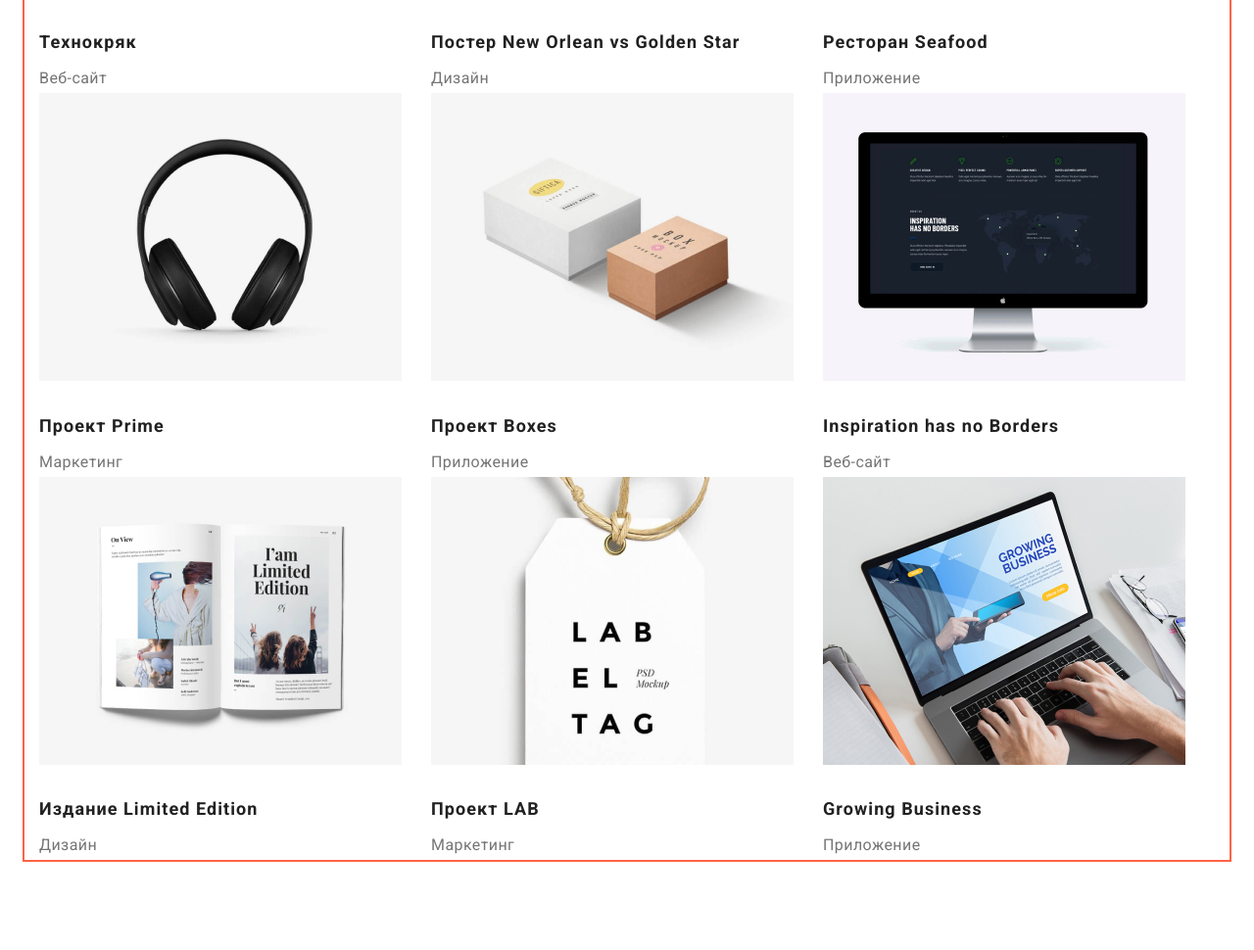
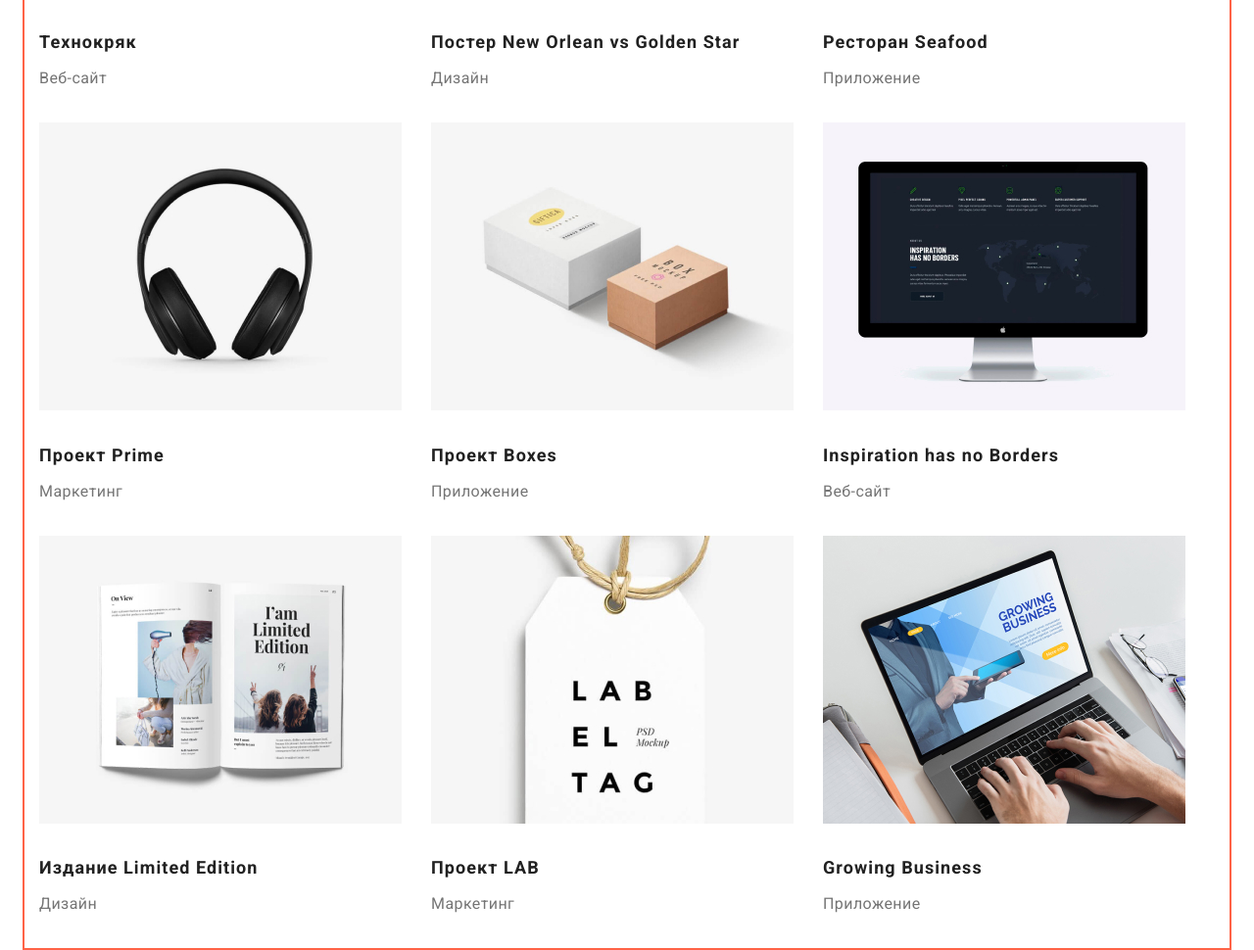
Before and after one commit to tetiana129/goit-markup-hw-03, a plain HTML site: page portfolio.html in a window 1280 px wide. Shown: the part 537-1507 px from the top of the page at 98% size. Drawn offline with nearby package versions, Linux system fonts and the light colour scheme.

Commit message:
добавлены исправления в портфолио, проекты

```diff
--- a/css/styles.css
+++ b/css/styles.css
@@ -423,9 +423,14 @@
             margin: 0;
         }
 
+        .project-list {
+            margin-left: auto;
+        }
+
         .project-list .item {
             width: 370px;
             margin-right: 30px;
+            margin-bottom: 30px;
            /* background-color: tomato;*/
         }
 
```
